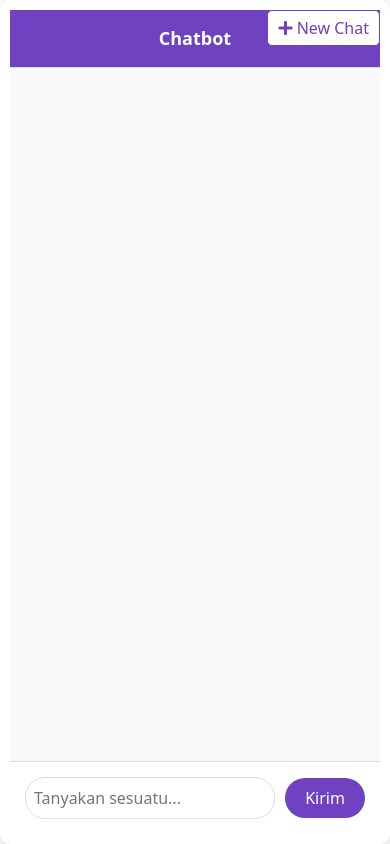
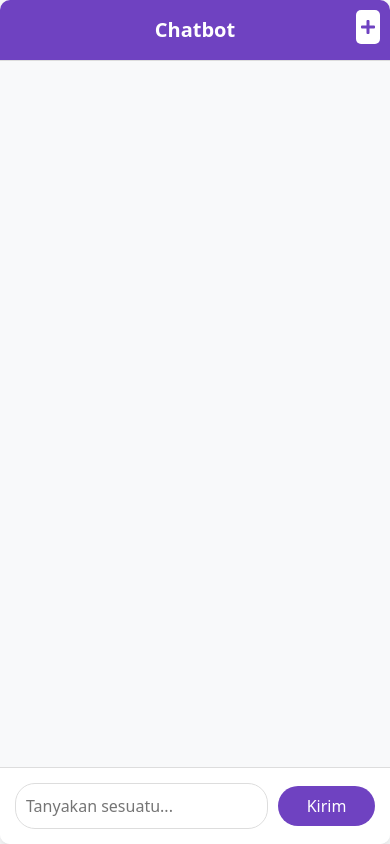
Before and after one commit to PaceKW/Haystack-RAG, a Flask app: page /chat in a window 390 px wide. Run offline with Flask 3, Linux system fonts and the light colour scheme; some libraries are stand-ins or nearby versions.

Commit message:
fix: smartphone new chat icon

```diff
--- a/templates/chat.html
+++ b/templates/chat.html
@@ -130,17 +130,16 @@
         font-size: 16px;
       }
       @media (max-width: 768px) {
-        .chat-container {
-          padding: 10px;
+        .new-chat-btn {
+          padding: 5px;
+          border: none;
+          box-shadow: none;
         }
-        .chat-header {
-          font-size: 18px;
+        .new-chat-btn i {
+          margin-right: 0;
         }
-        .chat-input input {
-          padding: 8px;
-        }
-        .chat-input button {
-          width: 80px;
+        .new-chat-btn span {
+          display: none;
         }
       }
     </style>
@@ -152,7 +151,7 @@
 
       <!-- New Chat Button -->
       <a href="/upload" class="btn new-chat-btn">
-        <i class="fas fa-plus"></i> New Chat
+        <i class="fas fa-plus"></i> <span>New Chat</span>
       </a>
 
       <!-- Chat Messages -->
```
